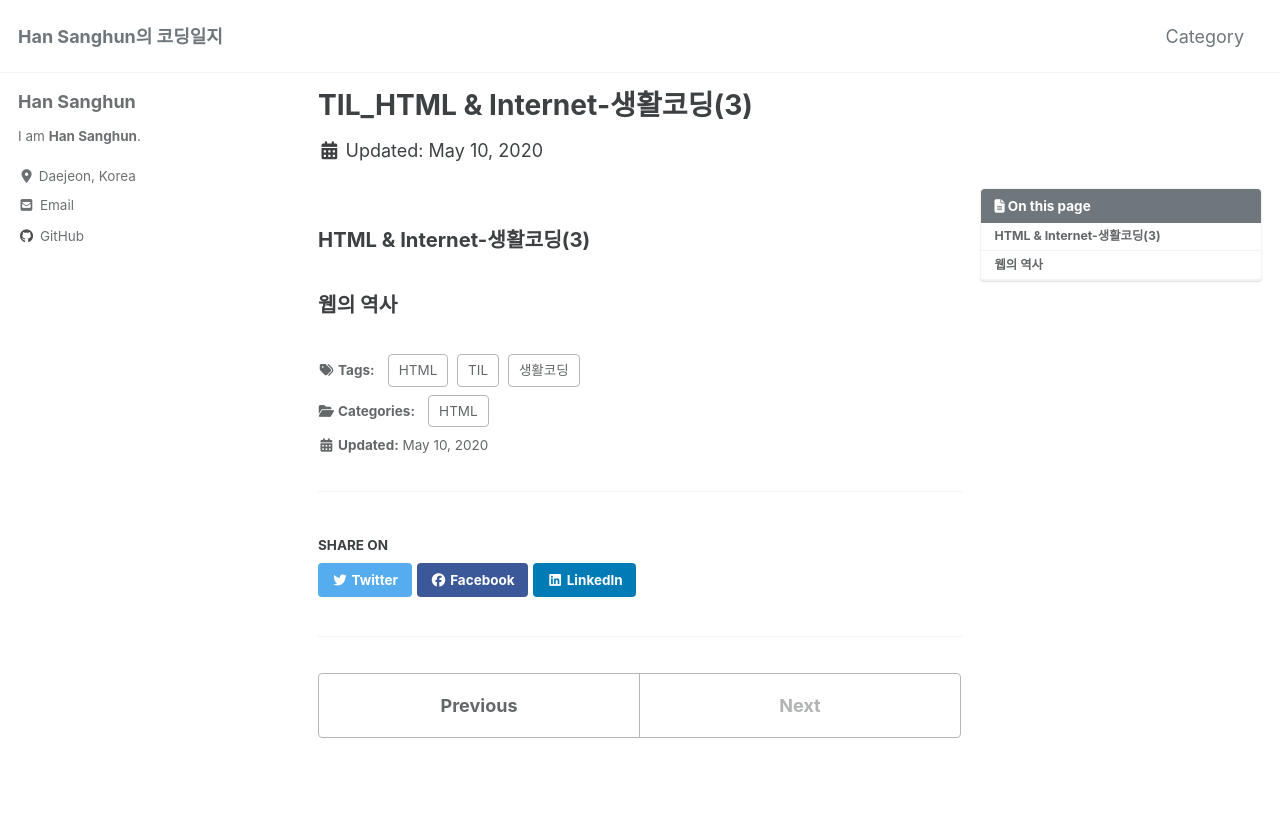
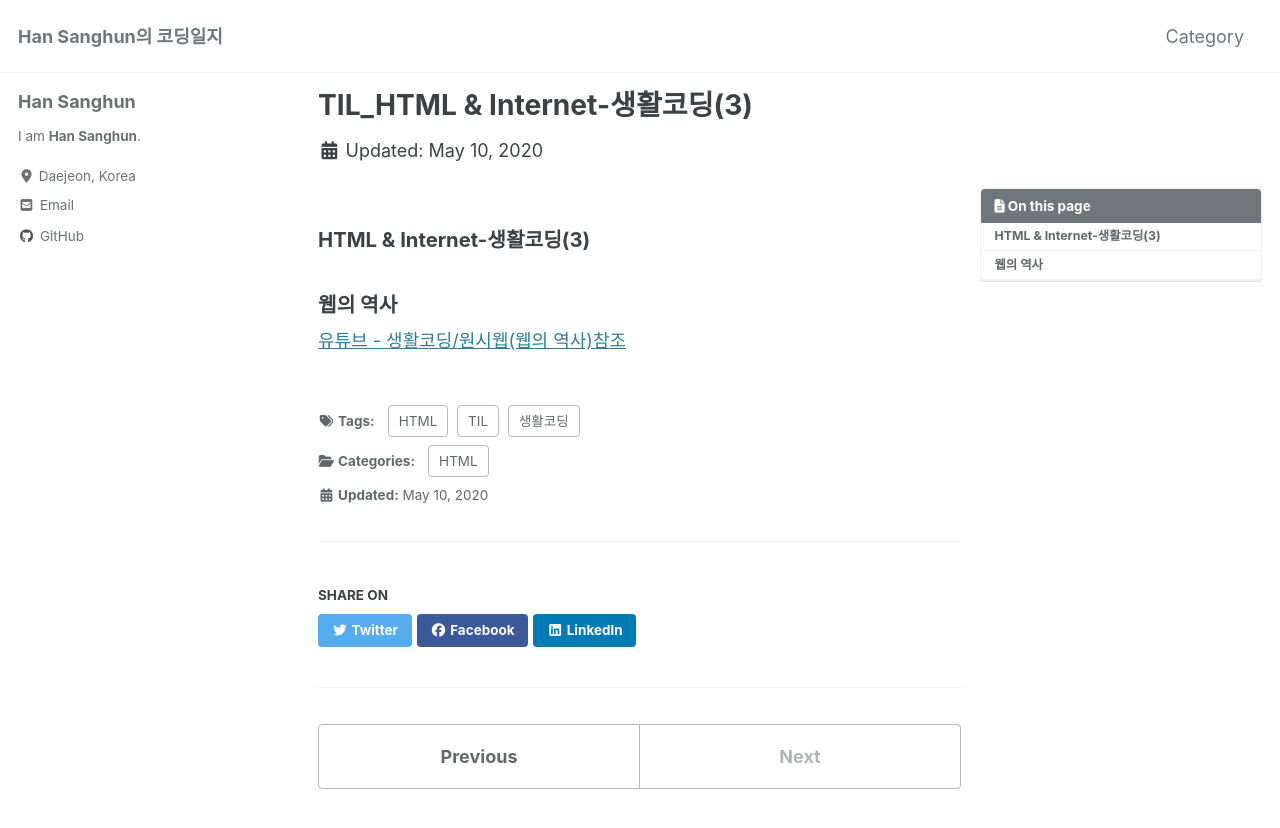
Before and after one commit to HanSanghun94/HanSanghun94.github.io, a Jekyll site: the page built from _posts/2020-05-10-html(3).md, in a window 1280 px wide and 900 px high. Shown: the top 828 px of the window. Built offline with Jekyll 4.4.1, drawn with Linux system fonts in a browser that asks for light colours; cached includes are drawn as plain includes; nearby versions of some CDN libraries.

Commit message:
TIL_html(3) 공부

```diff
--- a/_posts/2020-05-10-html(3).md
+++ b/_posts/2020-05-10-html(3).md
@@ -12,3 +12,5 @@ toc : true
 <h3>HTML & Internet-생활코딩(3)</h3>
 
 ### 웹의 역사
+
+[유튜브 - 생활코딩/원시웹(웹의 역사)참조](https://www.youtube.com/watch?v=pYOEy_mAMpI&list=PLuHgQVnccGMDZP7FJ_ZsUrdCGH68ppvPb&index=16)
```
Also changed, not shown: _posts/2020-05-08-html(2).md (+2 -0 lines).
